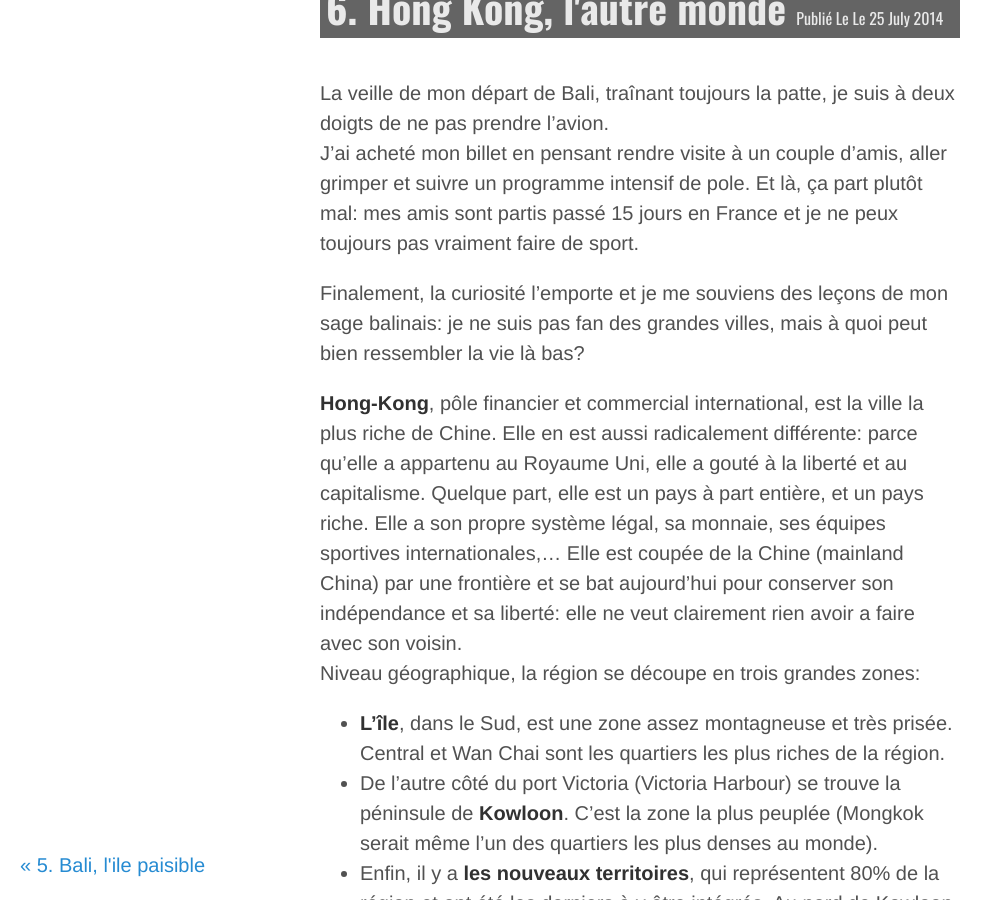
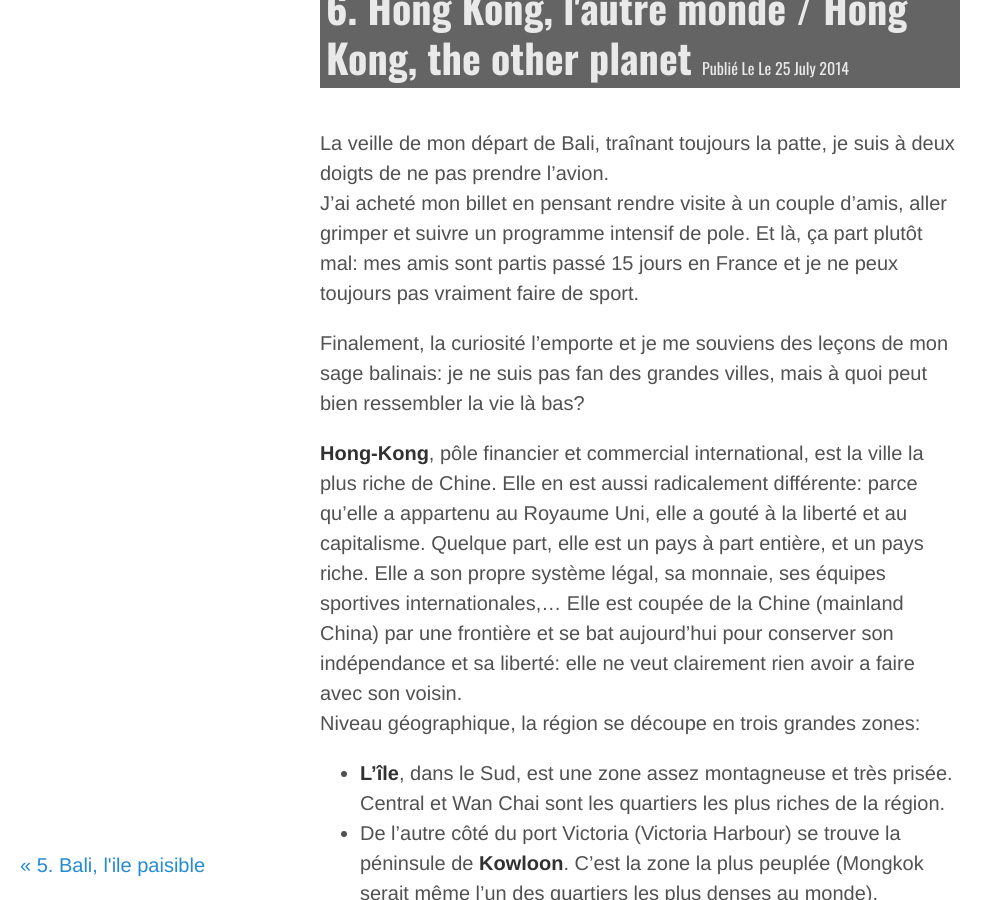
Before and after one commit to crossingborders/crossingborders.github.io, a Jekyll site: the page built from _posts/2014-07-25-Hong-Kong-autre-monde.md, in a window 1280 px wide and 900 px high. Shown: the whole window, without its empty margins (0-1002 px from the left). Built offline with Jekyll 4.4.1, drawn with Linux system fonts in a browser that asks for light colours; Markdown is read by kramdown in place of the engine named in the settings; some of the changed text lies outside the part shown.

Commit message:
Update 2014-07-25-Hong-Kong-autre-monde.md

```diff
--- a/_posts/2014-07-25-Hong-Kong-autre-monde.md
+++ b/_posts/2014-07-25-Hong-Kong-autre-monde.md
@@ -1,6 +1,6 @@
 ---
 layout: post
-title: "6. Hong Kong, l'autre monde"
+title: "6. Hong Kong, l'autre monde / Hong Kong, the other planet"
 zone: Hong Kong
 photoset: "72157648254497500"
 places:
```
